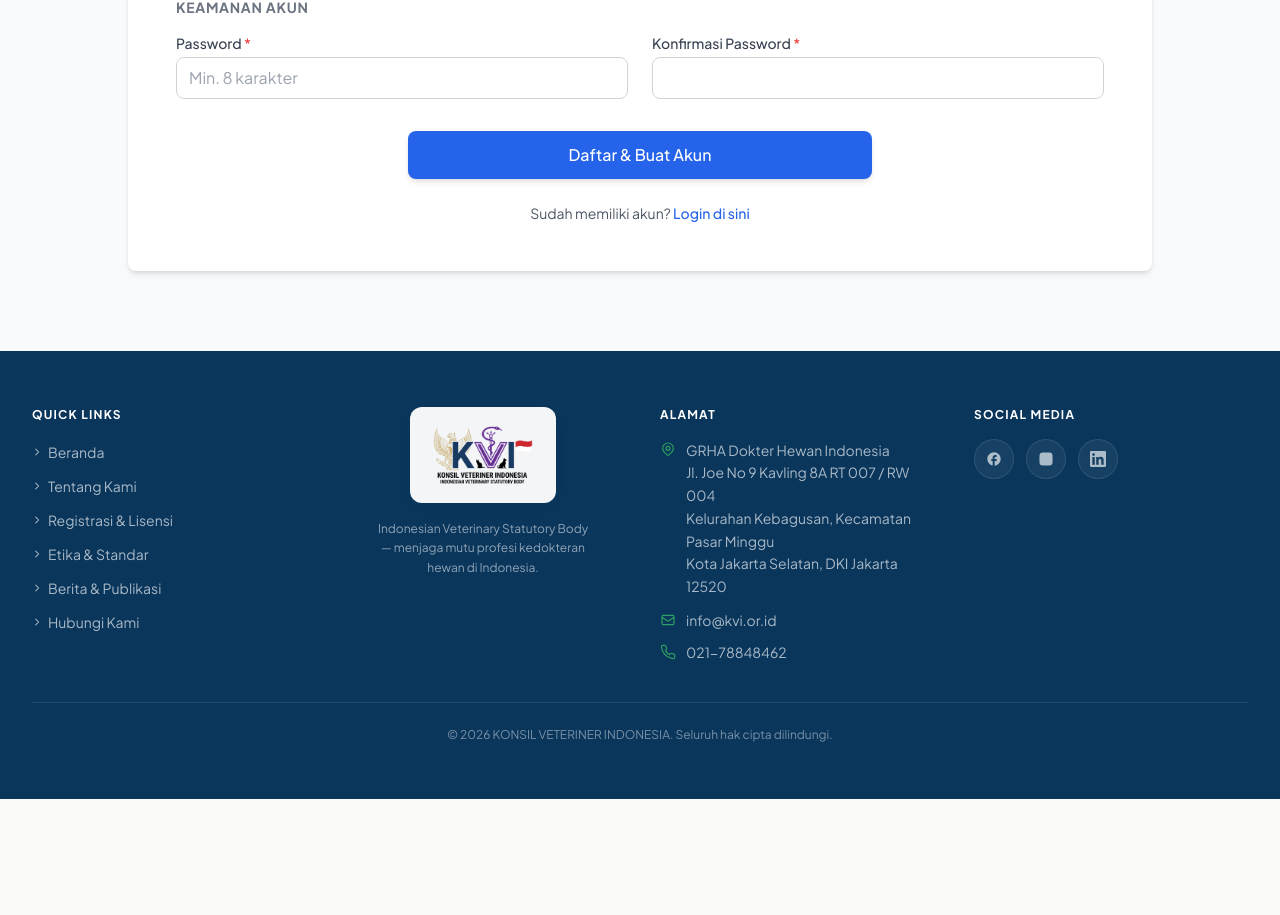
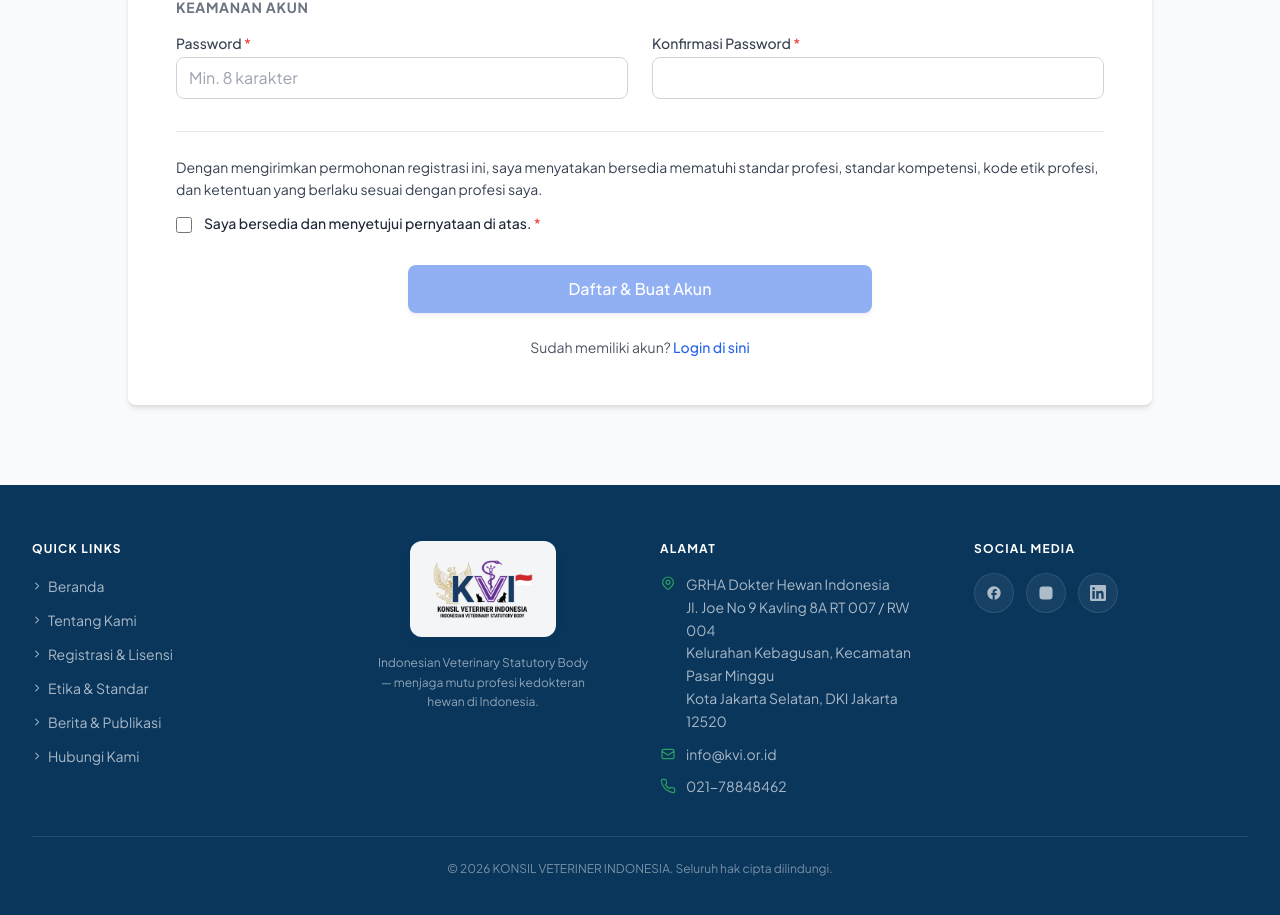
Before and after one commit to AndreasMrcl/kvi-profile, a React (Vite) app: page /register in a window 1280 px wide. Shown: the part 1320-2235 px from the top of the page. Before the commit the page ends 2119 px from the top, so only its background shows below. Built offline with nearby package versions, Linux system fonts and the light colour scheme; no server answers.

Commit message:
fix faq & agreement

```diff
--- a/src/components/Organization.jsx
+++ b/src/components/Organization.jsx
@@ -24,7 +24,7 @@ const ORG_DATA = {
     { inisial: 'HE', nama: 'drh. Henny Endah Anggraeni, M.Sc.',      jabatan: 'Bendahara',         foto: 'henny-endah-anggraeni.webp' },
   ],
   pengawas: [
-    { inisial: 'EN', nama: 'Eko Kusumo Nugroho, MBA',                              jabatan: 'Ketua',     foto: 'eko-nugroho.webp' },
+    { inisial: 'EN', nama: 'Eko Kusumo Nugroho, Bsc, MBA',                              jabatan: 'Ketua',     foto: 'eko-nugroho.webp' },
     { inisial: 'TF', nama: 'drh. Teuku Reza Ferasyi, M.Sc., Ph.D',                 jabatan: 'Anggota 1', foto: 'teuku-reza-ferasyi.webp' },
     { inisial: 'SU', nama: 'Susilo, S.T.P, M.Si.',                                 jabatan: 'Anggota 2', foto: 'susilo.webp' },
     { inisial: 'WA', nama: 'Wijayati Andadari, SE (Alm)',                          jabatan: 'Anggota 3' },
--- a/src/data/siteData.js
+++ b/src/data/siteData.js
@@ -122,13 +122,14 @@ export const homeFaq = [
         ol: [
           'Asosiasi Fakultas Kedokteran Hewan Indonesia (AFKHI);',
           'Asosiasi Program Studi Sarjana Terapan Veteriner Indonesia (APSTVI);',
+          'Asosiasi Program Studi Diploma Tiga (D3) Kesehatan Hewan/Paramedik Veteriner Indonesia (APSKHI);',
           'Perhimpunan Dokter Hewan Indonesia (PDHI);',
           'Perkumpulan Paramedik Veteriner Indonesia (PAVETI);',
           'Paramedik Veteriner dan Inseminator Indonesia (PARAVETINDO);',
           'Unsur pemerintah yang ditunjuk dari Kementerian Pertanian;',
           'Unsur pemerintah yang ditunjuk dari Kementerian Kehutanan;',
           'Unsur pemerintah yang ditunjuk dari Kementerian Kelautan dan Perikanan;',
-          'Asosiasi Program Studi Diploma Tiga (D3) Kesehatan Hewan/Paramedik Veteriner Indonesia (APSKHI); dan',
+          'Unsur pemerintah yang ditunjuk dari Badan Karantina Nasional (Barantin); dan',
           'Unsur perwakilan masyarakat.',
         ],
       },
@@ -184,7 +185,7 @@ export const homeFaq = [
       {
         ul: [
           'Identitas diri',
-          'Ijazah pendidikan, sertifikat kompetensi bidang kesehatan hewan atau Surat Keputusan pengangkatan sebagai Paramedik Veteriner (bagi ASN)',
+          'Ijazah pendidikan/sertifikat kompetensi bidang kesehatan hewan atau Surat Keputusan pengangkatan sebagai Paramedik Veteriner (bagi ASN)',
           'Pas foto',
           'Surat pernyataan mematuhi standar dan kode etik profesi',
         ],
--- a/src/pages/Register.jsx
+++ b/src/pages/Register.jsx
@@ -35,6 +35,7 @@ export default function Register() {
   });
 
   const [error, setError] = useState("");
+  const [agreed, setAgreed] = useState(false);
 
   const handleChange = (e) => {
     const { name, value } = e.target;
@@ -80,6 +81,11 @@ export default function Register() {
 
     if (formData.password !== formData.password_confirmation) {
       setError("Password dan Konfirmasi Password tidak cocok.");
+      return;
+    }
+
+    if (!agreed) {
+      setError("Anda harus menyetujui pernyataan kesediaan sebelum mendaftar.");
       return;
     }
 
@@ -377,9 +383,31 @@ export default function Register() {
               </div>
             </div>
 
+            {/* Pernyataan Kesediaan */}
+            <div className="border-t pt-6">
+              <p className="text-sm text-gray-700 leading-relaxed mb-3">
+                Dengan mengirimkan permohonan registrasi ini, saya menyatakan bersedia
+                mematuhi standar profesi, standar kompetensi, kode etik profesi, dan
+                ketentuan yang berlaku sesuai dengan profesi saya.
+              </p>
+              <label className="flex items-start gap-3 cursor-pointer select-none">
+                <input
+                  type="checkbox"
+                  checked={agreed}
+                  onChange={(e) => setAgreed(e.target.checked)}
+                  disabled={isLoading}
+                  className="mt-1 h-4 w-4 rounded border-gray-300 text-blue-600 focus:ring-blue-500"
+                />
+                <span className="text-sm font-medium text-gray-800">
+                  Saya bersedia dan menyetujui pernyataan di atas.{" "}
+                  <span className="text-red-500">*</span>
+                </span>
+              </label>
+            </div>
+
             <button
               type="submit"
-              disabled={isLoading}
+              disabled={isLoading || !agreed}
               className="w-full md:w-1/2 mx-auto block mt-8 bg-blue-600 text-white py-3 rounded-lg font-medium hover:bg-blue-700 disabled:opacity-50 disabled:cursor-not-allowed transition shadow-md"
             >
               {isLoading ? "Menyimpan Data..." : "Daftar & Buat Akun"}
```
